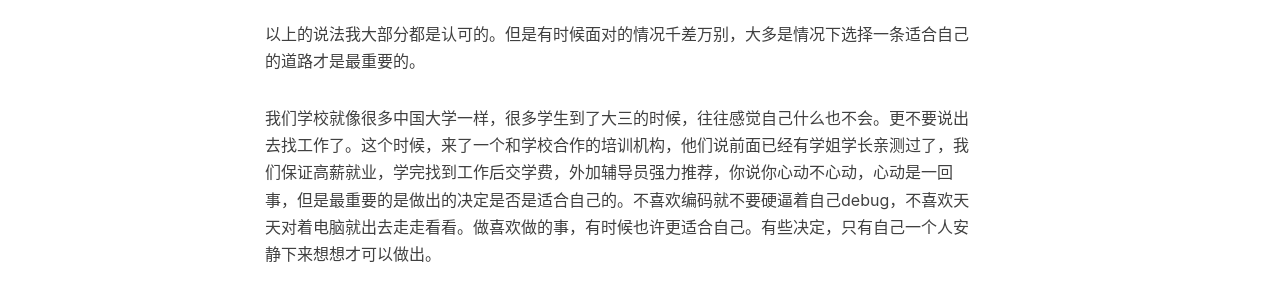
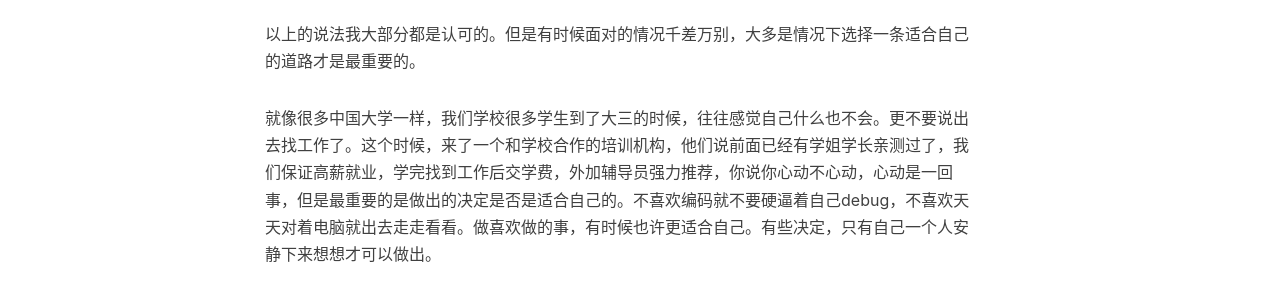
Before and after one commit to xx19941215/xx19941215.github.io, a Jekyll site: the page built from _posts/2016-03-11-kai-xin-jiu-hao.markdown, in a window 1280 px wide. Shown: the part 1001-1301 px from the top of the page. Built offline with Jekyll 4.4.1, drawn with Linux system fonts in a browser that asks for light colours; nearby versions of some CDN libraries; comment, search, counter and statistics services are not loaded.

Commit message:
修改文章

```diff
--- a/_posts/2016-03-11-kai-xin-jiu-hao.markdown
+++ b/_posts/2016-03-11-kai-xin-jiu-hao.markdown
@@ -22,7 +22,7 @@ tags:
 
 以上的说法我大部分都是认可的。但是有时候面对的情况千差万别，大多是情况下选择一条适合自己的道路才是最重要的。
 
-我们学校就像很多中国大学一样，很多学生到了大三的时候，往往感觉自己什么也不会。更不要说出去找工作了。这个时候，来了一个和学校合作的培训机构，他们说前面已经有学姐学长亲测过了，我们保证高薪就业，学完找到工作后交学费，外加辅导员强力推荐，你说你心动不心动，心动是一回事，但是最重要的是做出的决定是否是适合自己的。不喜欢编码就不要硬逼着自己debug，不喜欢天天对着电脑就出去走走看看。做喜欢做的事，有时候也许更适合自己。有些决定，只有自己一个人安静下来想想才可以做出。
+就像很多中国大学一样，我们学校很多学生到了大三的时候，往往感觉自己什么也不会。更不要说出去找工作了。这个时候，来了一个和学校合作的培训机构，他们说前面已经有学姐学长亲测过了，我们保证高薪就业，学完找到工作后交学费，外加辅导员强力推荐，你说你心动不心动，心动是一回事，但是最重要的是做出的决定是否是适合自己的。不喜欢编码就不要硬逼着自己debug，不喜欢天天对着电脑就出去走走看看。做喜欢做的事，有时候也许更适合自己。有些决定，只有自己一个人安静下来想想才可以做出。
 
 为什么中国的IT培训机构敢开那么高的学费，要是原价19800的学费是1980的话，我还考虑考虑去看看。我想了想，就现阶段来讲，软件开发是刚需，而工资高、开发人员短缺是现实。绝大多数人都只是想找个工作，来填饱肚子，而这个行业不是要求每个从业者必须成为架构师，从而给了大家相对平等的机会，所以各类人纷纷想涌入互联网行业。各种培训机构因此漫天要价，野蛮生长。
 
```
